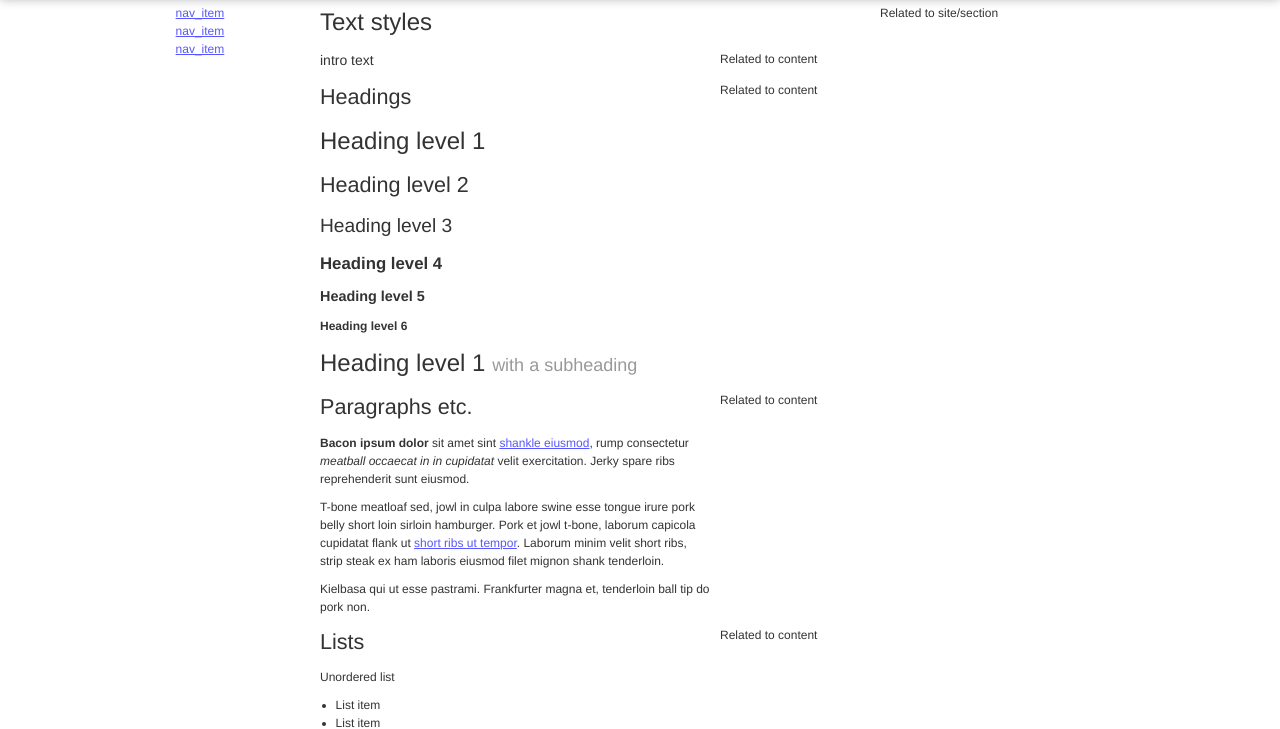
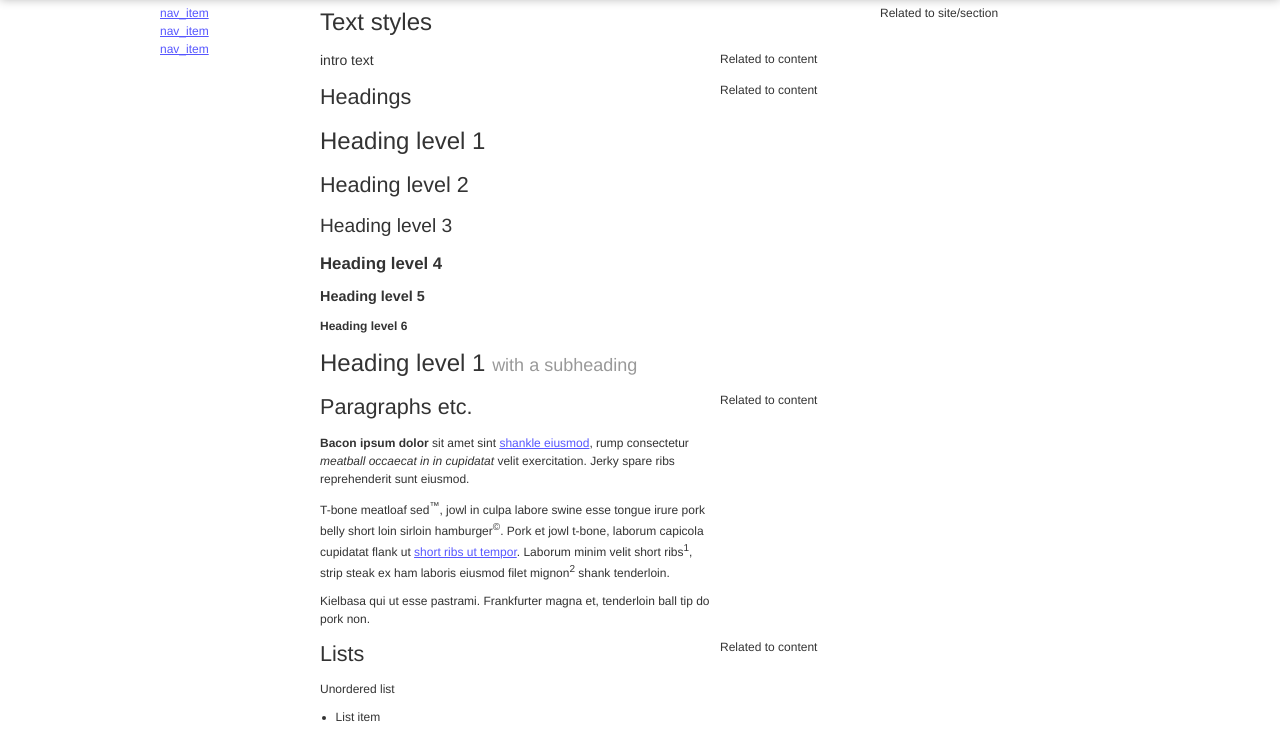
Before and after one commit to boomworks/templates-and-patterns, a plain HTML site: page boomstrap/text-styles.html in a window 1280 px wide. Shown: the part 58-787 px from the top of the page. Drawn offline with Linux system fonts and the light colour scheme.

Commit message:
Misc fixes

```diff
--- a/boomstrap/css/screen.css
+++ b/boomstrap/css/screen.css
@@ -66,6 +66,7 @@ header, #main, footer {
 
 nav ul, nav li {
 	display: inline-block;
+	padding: 0;
 }
 
 
@@ -150,7 +151,7 @@ header a:link, header a:visited {
 
 /* Content */
 
-h1 {
+#main h1 {
 	font-size: 2em;
 }
 h2 {
--- a/boomstrap/text-styles.html
+++ b/boomstrap/text-styles.html
@@ -103,7 +103,7 @@
 							<h2>Paragraphs etc.</h2>
 
 							<p><strong>Bacon ipsum dolor</strong> sit amet sint <a href="#">shankle eiusmod</a>, rump consectetur <em>meatball occaecat in in cupidatat</em> velit exercitation. Jerky spare ribs reprehenderit sunt eiusmod.</p>
-							<p>T-bone meatloaf sed, jowl in culpa labore swine esse tongue irure pork belly short loin sirloin hamburger. Pork et jowl t-bone, laborum capicola cupidatat flank ut <a href="#">short ribs ut tempor</a>. Laborum minim velit short ribs, strip steak ex ham laboris eiusmod filet mignon shank tenderloin.</p>
+							<p>T-bone meatloaf sed<sup>&trade;</sup>, jowl in culpa labore swine esse tongue irure pork belly short loin sirloin hamburger<sup>&copy;</sup>. Pork et jowl t-bone, laborum capicola cupidatat flank ut <a href="#">short ribs ut tempor</a>. Laborum minim velit short ribs<sup>1</sup>, strip steak ex ham laboris eiusmod filet mignon<sup>2</sup> shank tenderloin.</p>
 							<p>Kielbasa qui ut esse pastrami. Frankfurter magna et, tenderloin ball tip do pork non.</p>
 
 						</div>
```
